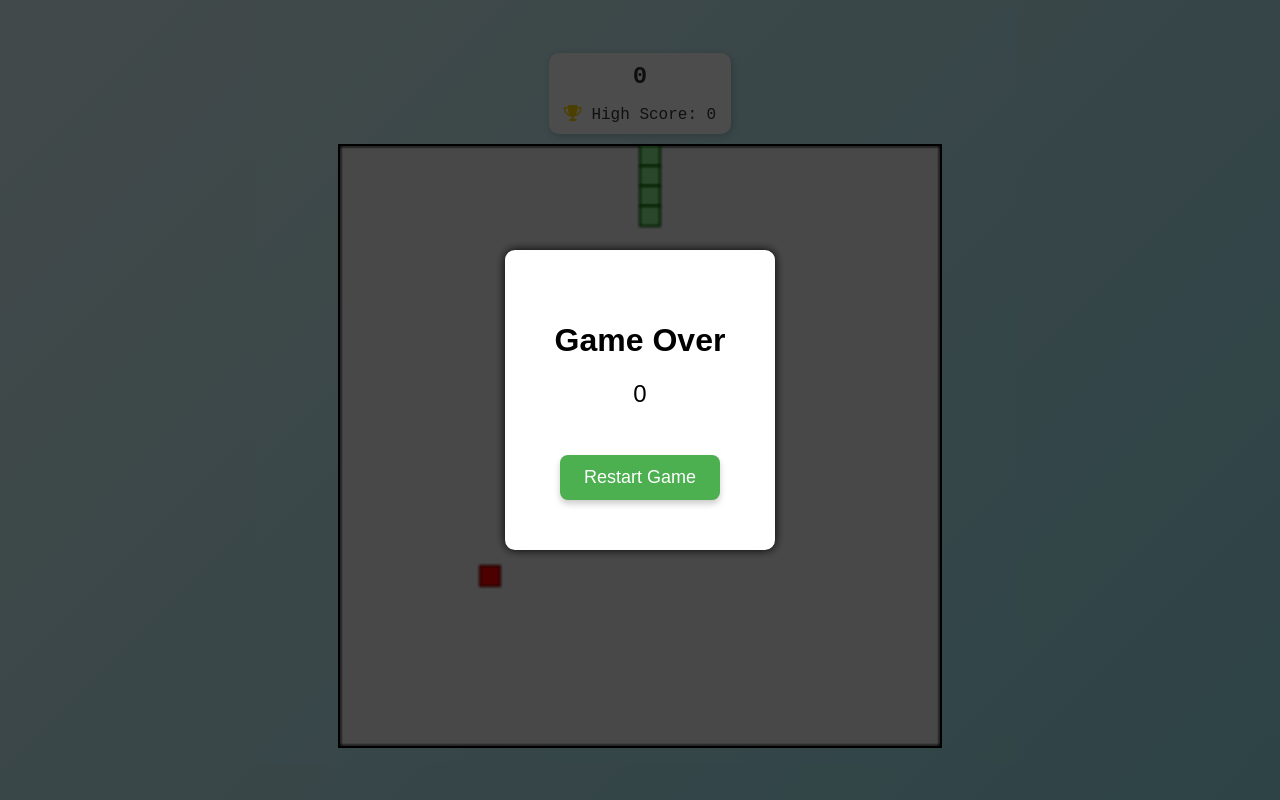
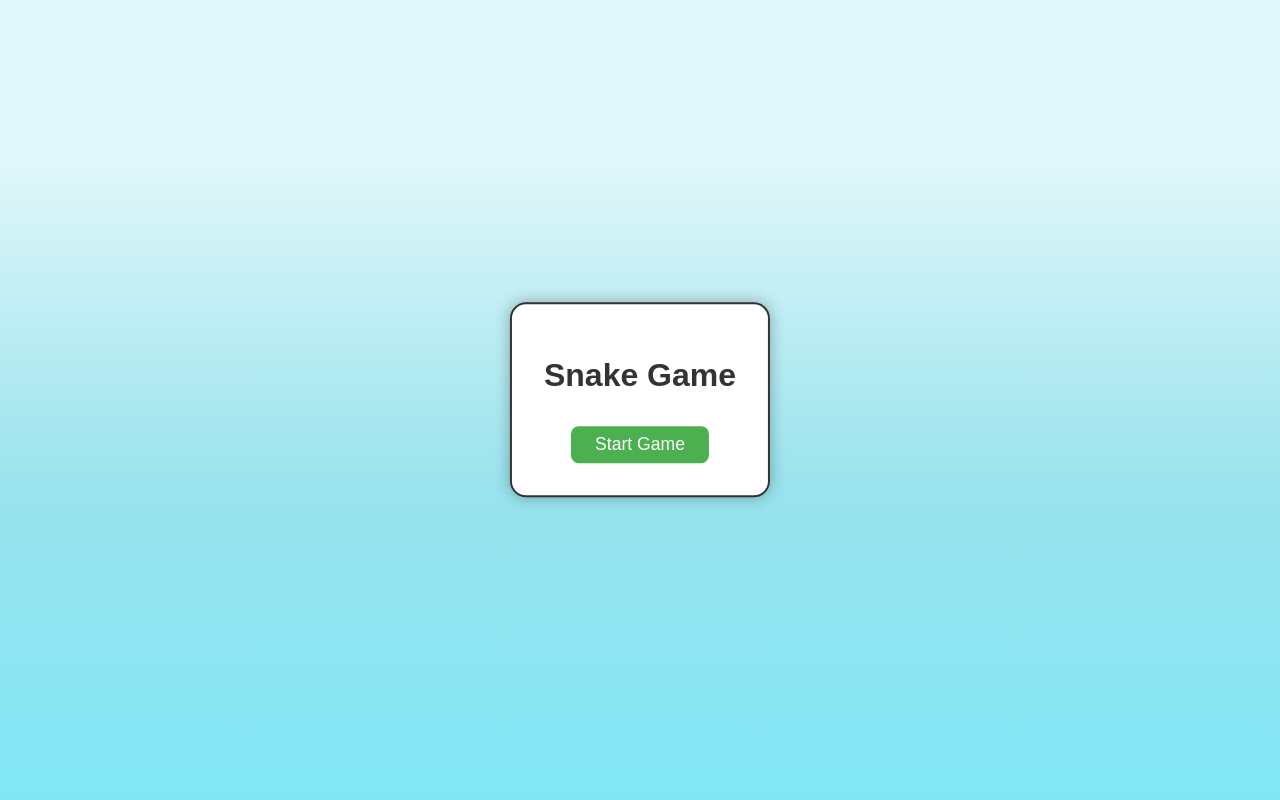
Before and after one commit to Ishaan-R1/Snake-Game, a plain HTML site: page index.html in a window 1280 px wide. Drawn offline with Linux system fonts and the light colour scheme.

Commit message:
Adding main menu

```diff
--- a/index.html
+++ b/index.html
@@ -17,9 +17,12 @@
     <audio id="turnSound" src="Sounds/turn_sound.wav" preload="auto"></audio>
 
 
+    <div id="menu">
+        <h1>Snake Game</h1>
+        <button id="startBtn">Start Game</button>
+    </div>
 
-
-    <div id="scoreBoard">
+    <div id="scoreBoard" style="display: none;">
         <div id="score">0</div>
         <div id="highScore">0</div>
     </div>
@@ -30,10 +33,12 @@
             <div id="finalScore">0</div>
 
             <button id="restartBtn">Restart Game</button>
+            <button id="returnToMenu">Return to Menu</button>
         </div>
     </div>
-
-    <canvas id="gameCanvas" width="300" height="300"></canvas>
+    <div id="gameContainer" style="display: none;">
+        <canvas id="gameCanvas" width="300" height="300"></canvas>
+    </div>
 
     <script src="script.js"></script>
 </body>
--- a/script.js
+++ b/script.js
@@ -4,13 +4,18 @@ const clickSound = document.getElementById("clickSound");
 const restartSound = document.getElementById("restartSound");
 const turnSound = document.getElementById("turnSound");
 
-
 const overlay = document.getElementById("gameOverOverlay");
 const restartBtn = document.getElementById("restartBtn");
+const startBtn = document.getElementById("startBtn");
+const mainMenu = document.getElementById("menu");
+const scoreBoard = document.getElementById("scoreBoard");
+
+const returnToMenuBtn = document.getElementById("returnToMenu");
 
 const savedHighScore = localStorage.getItem("highScore") || 0;
-document.getElementById("highScore").innerHTML =
-  `<i class="fa-solid fa-trophy" style="color: #ffd700;"></i> High Score: ${savedHighScore}`;;
+document.getElementById(
+  "highScore"
+).innerHTML = `<i class="fa-solid fa-trophy" style="color: #ffd700;"></i> High Score: ${savedHighScore}`;
 // Get the canvas element
 const canvas = document.getElementById("gameCanvas");
 
@@ -120,7 +125,6 @@ function advanceSnake() {
     biteSound.currentTime = 0;
     biteSound.play();
     score += 10;
-    // finalScore = score;
     document.getElementById("score").innerHTML = score;
     document.getElementById("finalScore").innerHTML = "Final Score: " + score;
 
@@ -129,7 +133,6 @@ function advanceSnake() {
     snake.pop(); // Remove tail
   }
 }
-// clearCanvas();
 
 function randomTen(min, max) {
   return Math.round((Math.random() * (max - min) + min) / 10) * 10;
@@ -186,11 +189,27 @@ function resetGame() {
 restartBtn.addEventListener("click", function () {
   restartSound.currentTime = 0;
   restartSound.play();
-  // clickSound.currentTime = 0;
-  // clickSound.play();
   overlay.classList.add("hidden"); // Hide game over overlay
   resetGame();
   main();
+});
+returnToMenuBtn.addEventListener("click", function () {
+  clickSound.currentTime = 0;
+  clickSound.play();
+  overlay.classList.add("hidden"); // Hide game over overlay
+  mainMenu.style.display = "block";
+  canvas.style.display = "none";
+  scoreBoard.style.display = "none";
+  resetGame();
+});
+startBtn.addEventListener("click", function () {
+  clickSound.currentTime = 0;
+  clickSound.play();
+  mainMenu.style.display = "none";
+  scoreBoard.style.display = "block";
+  canvas.style.display = "block";
+  document.getElementById("gameContainer").style.display = "block";
+  main(); // Start game loop
 });
 
 function main() {
@@ -203,11 +222,17 @@ function main() {
 
     if (score > highScore) {
       localStorage.setItem("highScore", score);
-      document.getElementById("highScore").innerHTML = `<i class="fa-solid fa-trophy" style="color: #ffd700;"></i> High Score: ${score}`;
+      document.getElementById(
+        "highScore"
+      ).innerHTML = `<i class="fa-solid fa-trophy" style="color: #ffd700;"></i> High Score: ${score}`;
       document.getElementById("highScore").innerHTML = "High Score: " + score;
+      document.getElementById(
+        "finalScore"
+      ).innerHTML = `<i class="fa-solid fa-trophy" style="color: #ffd700;"></i> New High Score: ${score}`;
     } else {
-      document.getElementById("highScore").innerHTML =
-        `<i class="fa-solid fa-trophy" style="color: #ffd700;"></i> High Score: ${highScore}`;
+      document.getElementById(
+        "highScore"
+      ).innerHTML = `<i class="fa-solid fa-trophy" style="color: #ffd700;"></i> High Score: ${highScore}`;
     }
     return; // Stop the loop if game over
   }
@@ -224,4 +249,3 @@ function main() {
 
 document.addEventListener("keydown", changeDirection);
 createFood();
-main(); // Start the game loop
--- a/style.css
+++ b/style.css
@@ -5,19 +5,13 @@ body {
   justify-content: center;
   height: 100vh;
   margin: 0;
-  /* background-color: #f0f0f0; */
-  background: #2A7B9B;
-/* background: linear-gradient(52deg, rgba(42, 123, 155, 1) 0%, rgba(87, 199, 133, 1) 50%, rgba(237, 221, 83, 1) 100%); */
-background: linear-gradient(
-  52deg,
-  rgba(42, 123, 155, 0.8) 0%,       /* Softer teal-blue */
-  rgba(87, 199, 133, 0.75) 50%,     /* Milder green */
-  rgba(237, 221, 83, 0.7) 100%      /* Less harsh yellow */
-
-);
-  background: linear-gradient(135deg, #e0f7fa, #99e3ed);
-
-
+  background: #82e7f5;
+  background: linear-gradient(
+    0deg,
+    rgba(130, 231, 245, 1) 1%,
+    rgba(153, 227, 237, 1) 39%,
+    rgba(224, 247, 250, 1) 80%
+  );
   font-family: sans-serif;
 }
 
@@ -36,9 +30,7 @@ canvas {
   height: 90vmin;
   max-width: 600px;
   max-height: 600px;
-
   border: 2px solid black;
-  /* box-shadow: 0 4px 8px 0 rgba(0, 0, 0, 0.5); */
 }
 .overlay {
   position: fixed;
@@ -65,7 +57,8 @@ canvas {
   display: none;
 }
 
-#restartBtn {
+#restartBtn,
+#returnToMenu {
   background-color: #4caf50;
   color: white;
   font-size: 18px;
@@ -75,14 +68,16 @@ canvas {
   border-radius: 8px;
   cursor: pointer;
   box-shadow: 0 4px 6px rgba(0, 0, 0, 0.2);
+  transition: background-color 0.3s ease;
 }
 
-#restartBtn:hover {
+#restartBtn:hover,
+#returnToMenu:hover {
   background-color: #45a049;
-  transform: scale(1.05);
 }
 
-#restartBtn:active {
+#restartBtn:active,
+#returnToMenu:active {
   transform: scale(0.98);
 }
 #scoreBoard {
@@ -91,9 +86,45 @@ canvas {
   background: white;
   border-radius: 10px;
   padding: 10px 15px;
-  font-family: 'Courier New', monospace;
+  font-family: "Courier New", monospace;
   font-size: 16px;
   color: #333;
   box-shadow: 2px 2px 8px rgba(0, 0, 0, 0.2);
   z-index: 10;
 }
+#menu {
+  position: absolute;
+  top: 50%;
+  left: 50%;
+  transform: translate(-50%, -50%);
+  background: white;
+  padding: 2rem;
+  border: 2px solid #333;
+  border-radius: 1rem;
+  box-shadow: 0 0 15px rgba(0, 0, 0, 0.3);
+  text-align: center;
+  z-index: 10;
+}
+
+#menu h1 {
+  margin-bottom: 1rem;
+  font-size: 2rem;
+  color: #333;
+}
+
+#menu button {
+  padding: 0.5rem 1.5rem;
+  margin-top: 1rem;
+  font-size: 1.1rem;
+  background-color: #4caf50;
+  color: white;
+  border: none;
+  border-radius: 0.5rem;
+  cursor: pointer;
+  transition: background-color 0.3s ease;
+}
+
+#menu button:hover {
+  background-color: #45a049;
+  transform: scale(1.05);
+}
```
